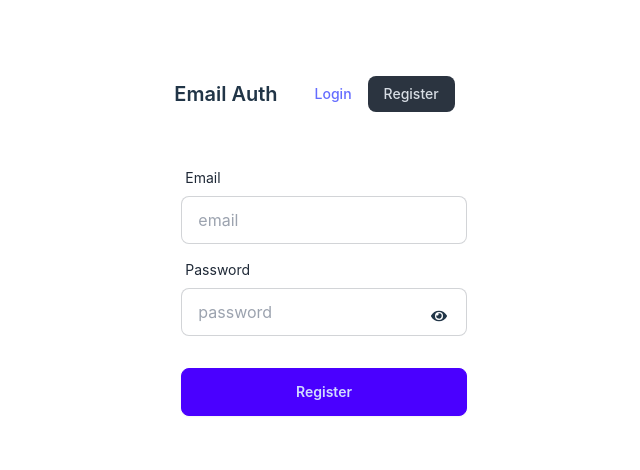
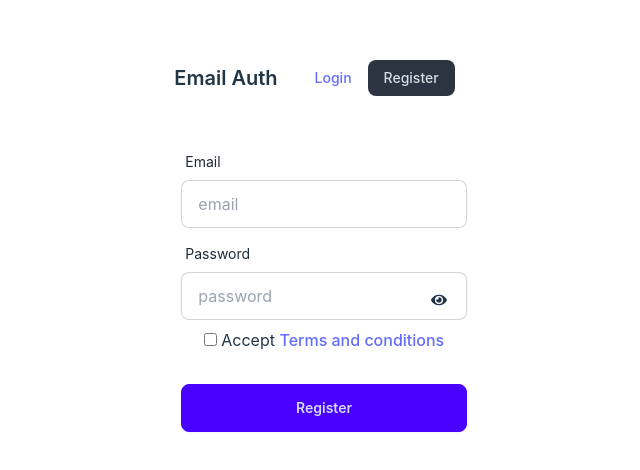
Before and after one commit to dipto8/EmailAuth, a React (Vite) app in the folder Email-Authentication/: page /register in a window 1280 px wide. Shown: the part 146-616 px from the top of the page, without its empty margins (316-956 px from the left). Built offline with nearby package versions, Linux system fonts and the light colour scheme.

Commit message:
Terms and conditions

```diff
--- a/Email-Authentication/src/Register/Register.jsx
+++ b/Email-Authentication/src/Register/Register.jsx
@@ -12,7 +12,8 @@ const Register = () => {
     e.preventDefault();
     const email = e.target.email.value;
     const password = e.target.password.value;
-    console.log(email, password);
+    const condition = e.target.terms.checked;
+    console.log(email, password, condition);
 
     // clear error & success message
     setRegisterError("");
@@ -25,6 +26,10 @@ const Register = () => {
       setRegisterError(
         "Your Password Should have at least one UpperCase character"
       );
+      return;
+    }
+    else if(!condition){
+      setRegisterError('Please accept Terms and Conditions')
       return;
     }
 
@@ -76,7 +81,14 @@ const Register = () => {
               {showPassword ? <FaEyeSlash /> : <FaEye />}
             </span>
             </div>
+
+
           </div>
+          <div className="">
+          <input type="checkbox" name="terms" id="terms" />
+          <label htmlFor="terms"> Accept <a href="">Terms and conditions</a> </label>
+          </div>
+
 
         <div className="form-control mt-6">
           <button className="btn btn-primary">Register</button>
```
